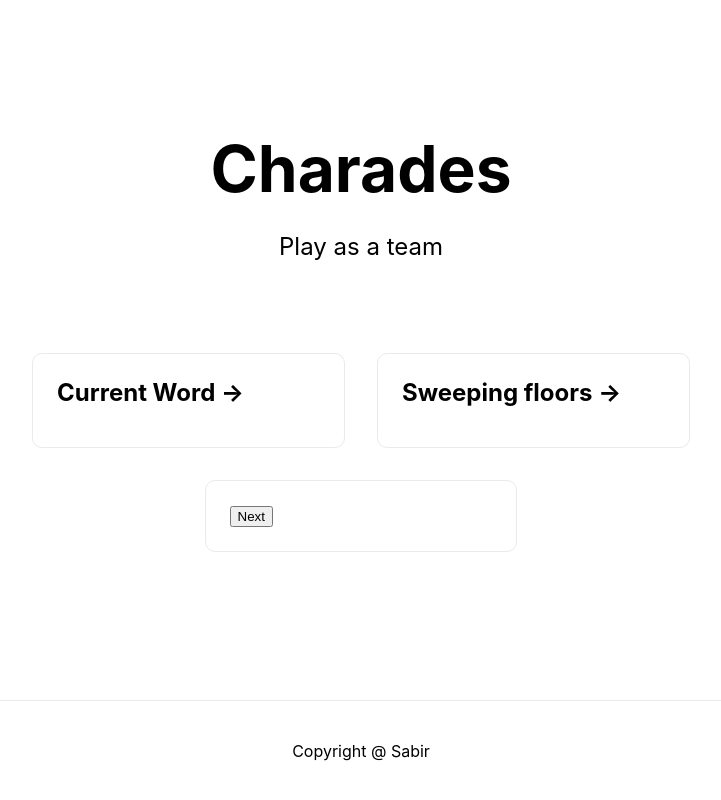
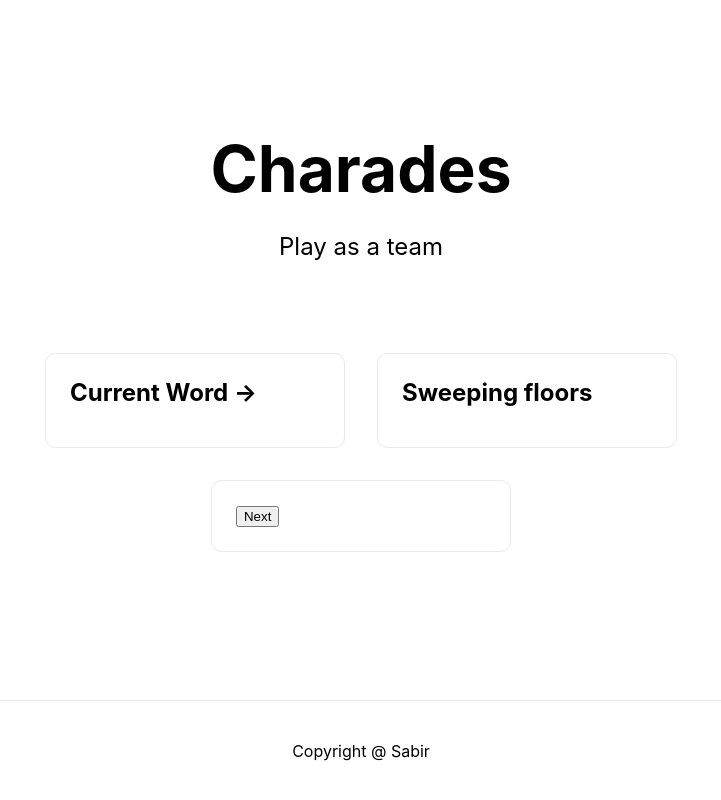
Before and after one commit to Sabir001/charades, a Next.js app: page / in a window 1280 px wide. Shown: the whole page, without its empty margins (279-1000 px from the left). Built offline with nearby package versions, Linux system fonts and the light colour scheme.

Commit message:
Style changed

```diff
--- a/pages/index.js
+++ b/pages/index.js
@@ -136,7 +136,7 @@ export default function Home() {
           </div>
 
           <div className={styles.card}>
-            <h3>{currentWord} &rarr;</h3>
+            <h3>{currentWord}</h3>
           </div>
           <div className={styles.card} onClick={handleNext}>
             <button>Next</button>
```
